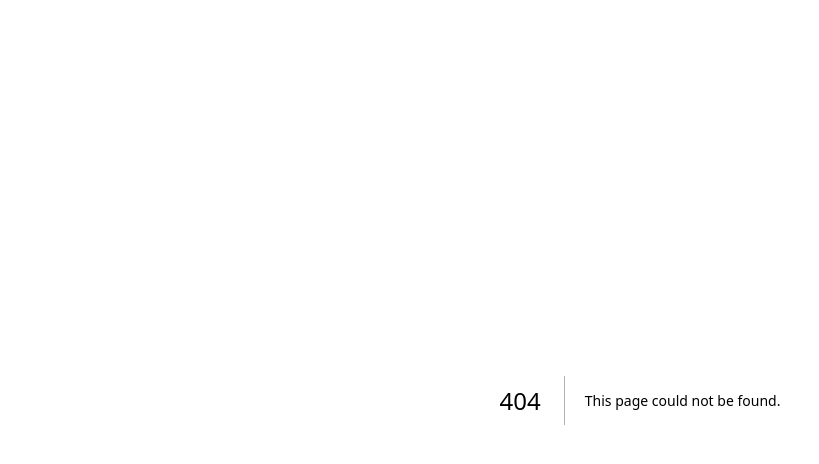
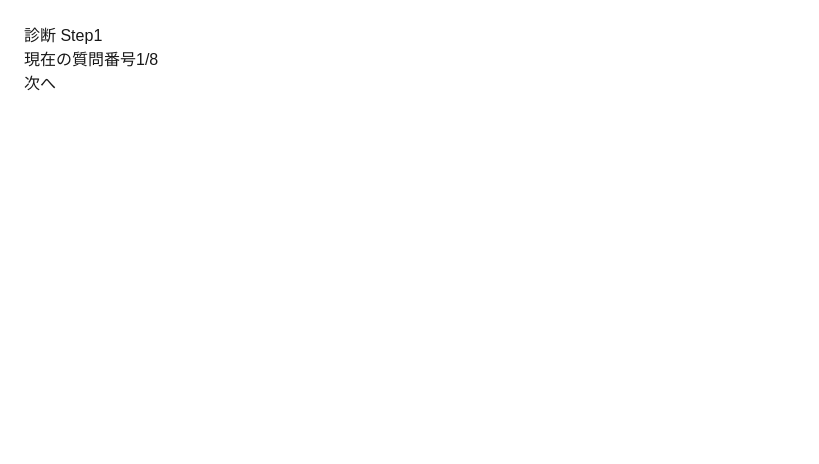
Before and after one commit to arasei/personal-nutrition-app, a Next.js app in the folder web/: page /diagnosis/step/1 in a window 1280 px wide. Before the commit this address had no page. Shown: the top 464 px of the page, without its empty margins (0-819 px from the left). Built offline with nearby package versions, Linux system fonts and the light colour scheme.

Commit message:
/diagnosis/step/[order](診断ステップページコンポーネント)

```diff
--- /dev/null
+++ b/web/app/diagnosis/step/[order]/page.tsx
@@ -0,0 +1,35 @@
+// web/app/diagnosis/step/[order]/page.tsx
+//診断ステップページコンポーネント
+
+//URLで状態を表す
+//1問分の枠組みを表示
+
+import Link from "next/link";
+import { notFound } from "next/navigation";
+
+type Params = {
+  order: string;
+};
+
+export default async function DiagnosisStepPage({ params } : { params: Promise<Params> }) {
+  const { order } = await params;
+  //1)URLパラメータからorderを取得(文字列として)
+  const orderStr = order;
+  //2)取得したorder(文字列)を数値に変換
+  const orderNum = Number(orderStr);
+  //3)order(文字列)が数字として不正な場合はnotFoundを呼び出して404ページへ遷移
+  if (!Number.isFinite(orderNum) || orderNum < 1) {
+    notFound();
+  }
+  const nextOrder = orderNum + 1;
+
+  return (
+    <main style={{ padding: 24 }}>
+      <h1>診断 Step{order}</h1>
+      {/* 4)画面に現在のステップ(order)を表示 */}
+      <p>現在の質問番号{order}/8</p>
+      {/* 5)次へ(次の質問へのリンクを表示) */}
+      <Link href={`/diagnosis/step/${nextOrder}`}>次へ</Link>
+    </main>
+  );
+}
```
